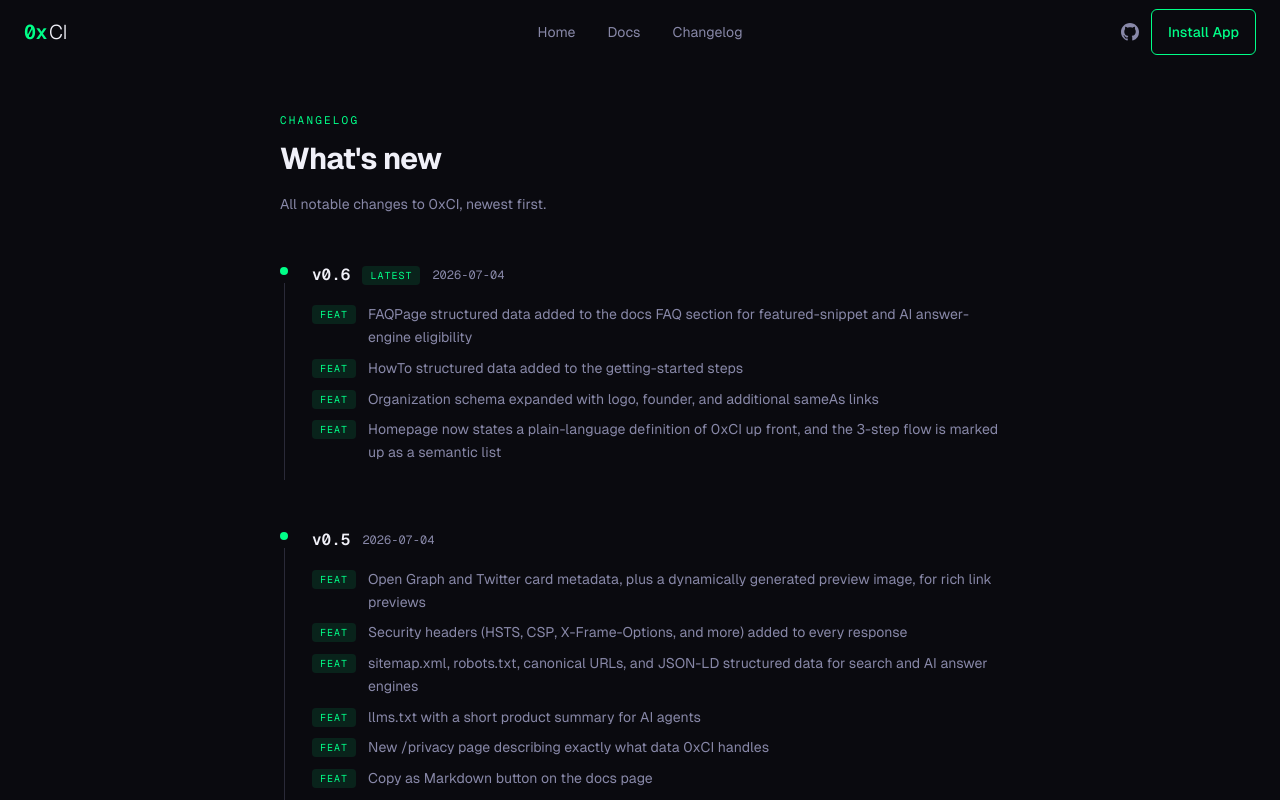
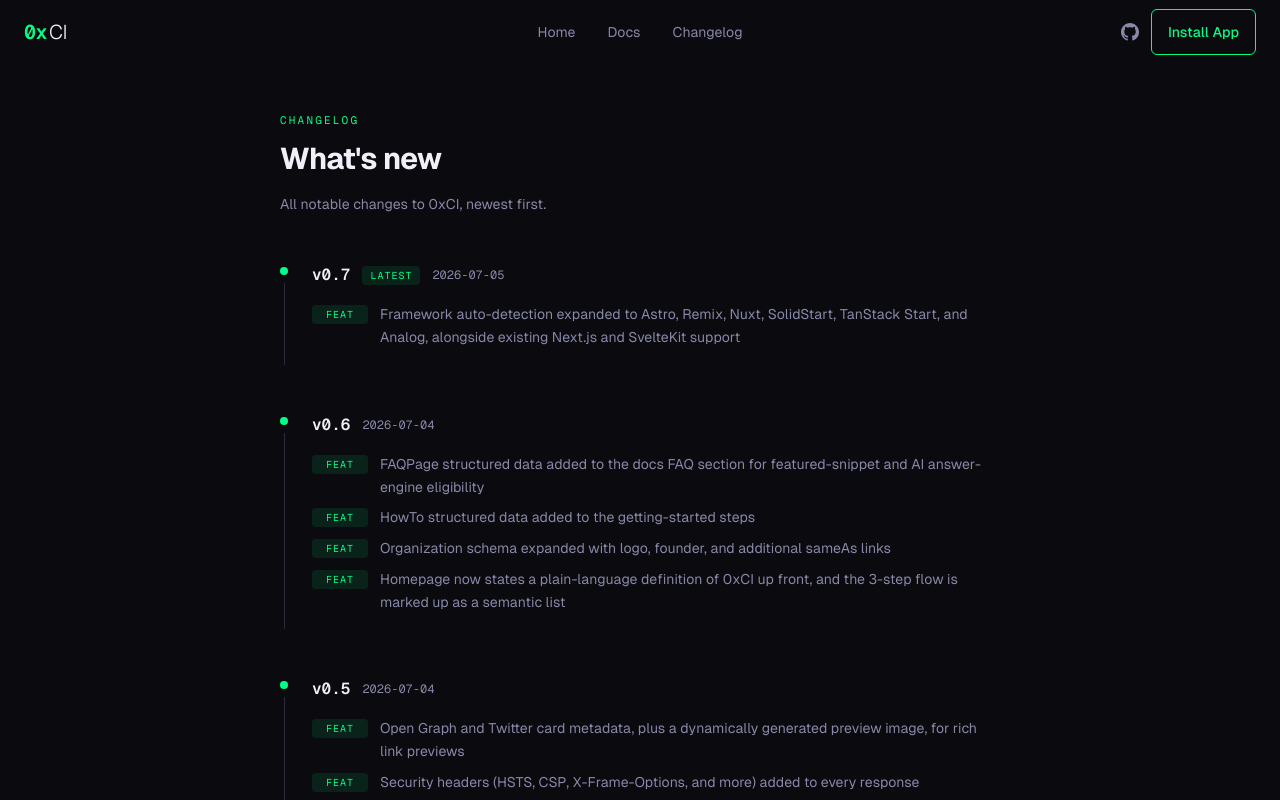
Before and after one commit to github-ftnayan/0xCI, a Next.js app in the folder apps/portal/: page /changelog in a window 1280 px wide. Shown: the top 800 px of the page. Built offline with nearby package versions, Linux system fonts and the light colour scheme.

Commit message:
fix: align changelog tag badges to a fixed width; add v0.7 entry
feat/fix/break badges had no fixed width, so descriptions after a
3-char "fix" badge sat left of ones after a 4-char "feat" badge.
Also adds a changelog entry for the framework detection expansion.

```diff
--- a/apps/portal/app/changelog/page.tsx
+++ b/apps/portal/app/changelog/page.tsx
@@ -9,9 +9,17 @@
 
 const ENTRIES = [
   {
+    version: "v0.7",
+    date: "2026-07-05",
+    tag: "Latest",
+    changes: [
+      { type: "feat", text: "Framework auto-detection expanded to Astro, Remix, Nuxt, SolidStart, TanStack Start, and Analog, alongside existing Next.js and SvelteKit support" },
+    ],
+  },
+  {
     version: "v0.6",
     date: "2026-07-04",
-    tag: "Latest",
+    tag: null,
     changes: [
       { type: "feat", text: "FAQPage structured data added to the docs FAQ section for featured-snippet and AI answer-engine eligibility" },
       { type: "feat", text: "HowTo structured data added to the getting-started steps" },
@@ -129,7 +137,7 @@
                 <ul className="flex flex-col gap-2">
                   {entry.changes.map((change, i) => (
                     <li key={i} className="flex items-start gap-3">
-                      <span className={`font-mono text-[10px] px-2 py-0.5 rounded tracking-widest uppercase shrink-0 mt-0.5 ${TAG_COLORS[change.type] ?? "text-[#8888A8] bg-[#2A2A38]"}`}>
+                      <span className={`font-mono text-[10px] w-14 py-0.5 rounded tracking-widest uppercase shrink-0 mt-0.5 inline-flex items-center justify-center ${TAG_COLORS[change.type] ?? "text-[#8888A8] bg-[#2A2A38]"}`}>
                         {change.type}
                       </span>
                       <span className="text-[#8888A8] text-sm leading-relaxed">{change.text}</span>
```
